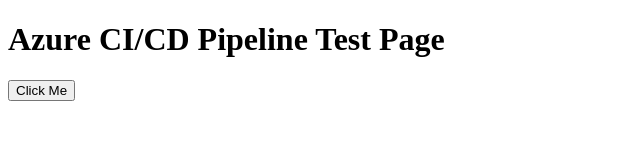
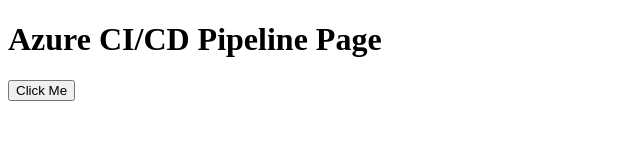
Before and after one commit to thisis-Raj/website_test, a plain HTML site: page index.html in a window 1280 px wide. Shown: the whole page, without its empty margins (0-640 px from the left). Drawn offline with Linux system fonts and the light colour scheme.

Commit message:
changes in indexyml

```diff
--- a/index.html
+++ b/index.html
@@ -5,7 +5,7 @@
   <title>Simple CI/CD Test</title>
 </head>
 <body>
-  <h1>Azure CI/CD Pipeline Test Page</h1>
+  <h1>Azure CI/CD Pipeline Page</h1>
   <button onclick="showMessage()">Click Me</button>
   <p id="message"></p>
   <script src="script.js"></script>
```
